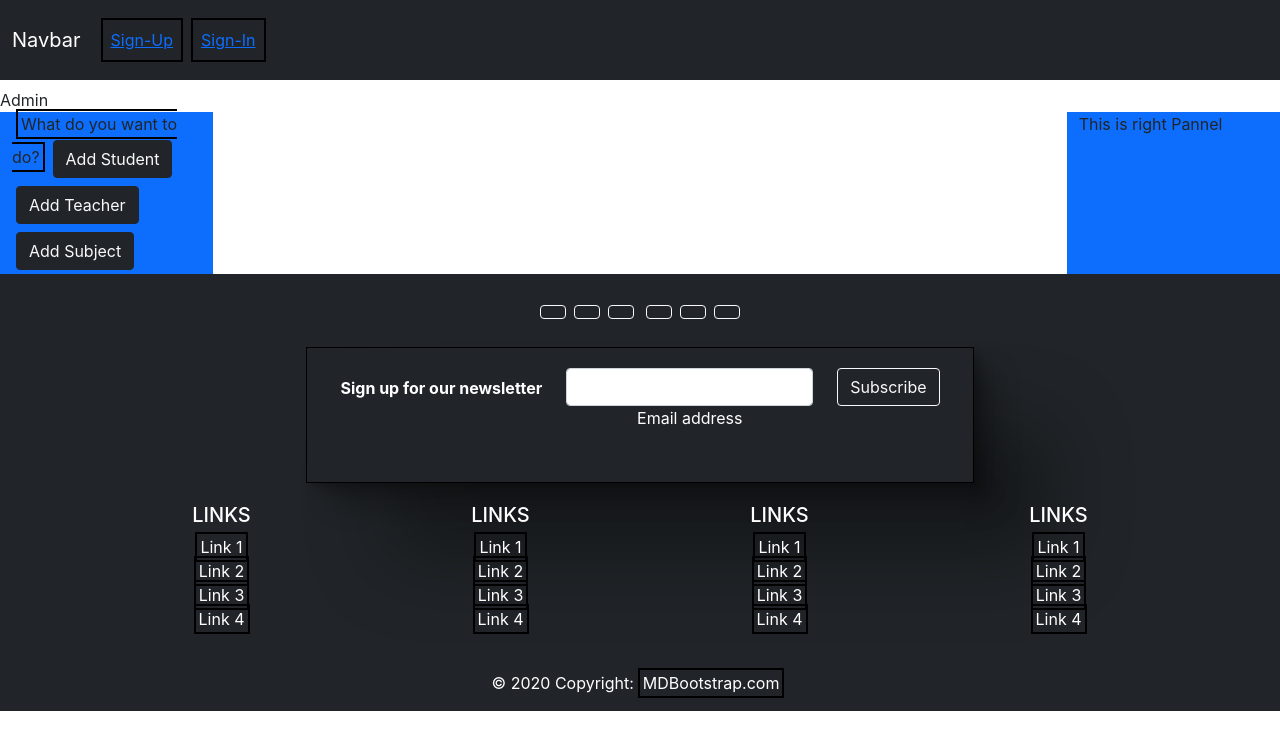
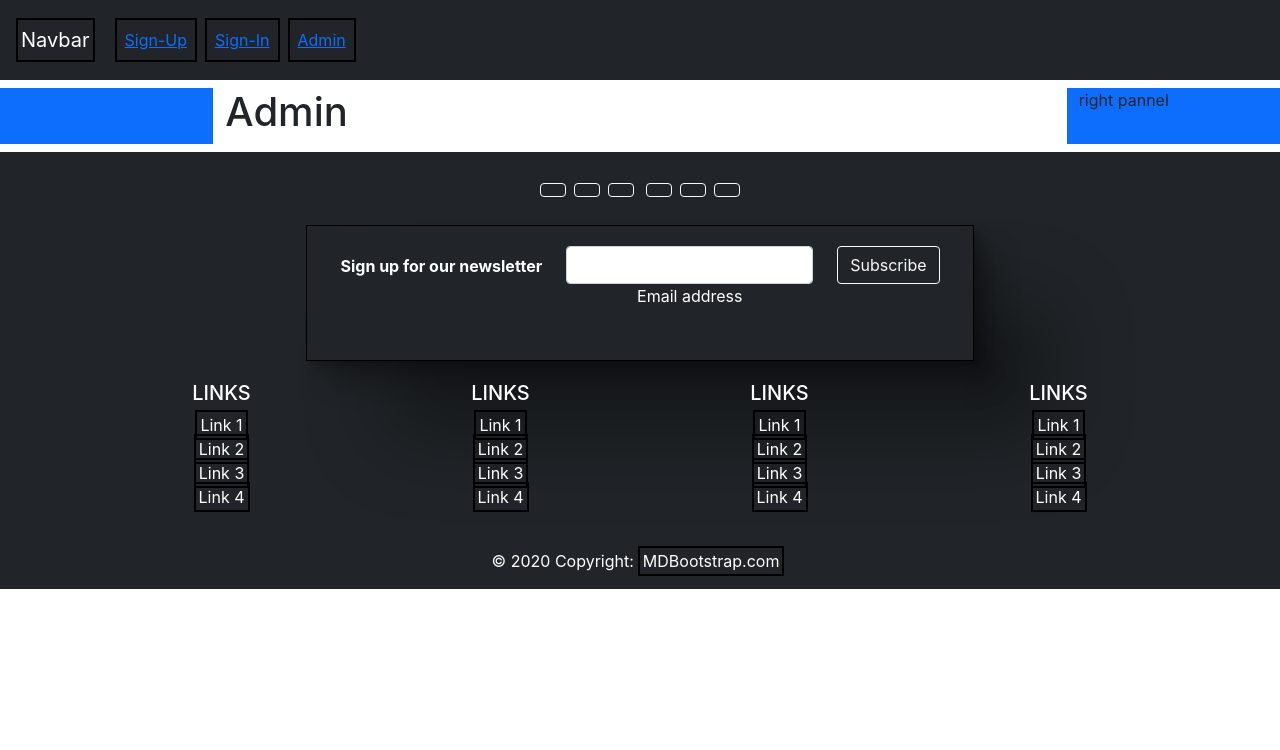
Before and after one commit to saharshg29/Vel-Tech, a React (Create React App) app in the folder client/: page /admin in a window 1280 px wide. Shown: the top 750 px of the page. Built offline with nearby package versions, Linux system fonts and the light colour scheme.

Commit message:
ok working position

```diff
--- /dev/null
+++ b/client/src/AllRoutes.jsx
@@ -0,0 +1,24 @@
+import { Route, Routes } from "react-router-dom";
+import SignUp from "./Components/Screen/SignUp/SignUp";
+import SignIn from "./Components/Screen/SignIn/SignIn";
+import Admin from "./Components/Admin/Admin";
+import AddStudent from "./Components/Admin/AddStudent";
+import AddSubject from "./Components/Admin/AddSubject";
+import AddTeacher from "./Components/Admin/AddTeacher";
+
+import React from "react";
+
+export default function AllRoutes() {
+  return (
+    <div>
+      <Routes>
+        <Route exact path="/admin" element={<Admin />}></Route>
+        <Route exact path="/signin" element={<SignIn />}></Route>
+        <Route exact path="/signup" element={<SignUp />}></Route>
+        <Route exact path="/admin/add-student" element={<AddStudent />}></Route>
+        <Route exact path="/admin/add-teacher" element={<AddTeacher />}></Route>
+        <Route exact path="/admin/add-subject" element={<AddSubject />}></Route>
+      </Routes>
+    </div>
+  );
+}
--- a/client/src/App.js
+++ b/client/src/App.js
@@ -1,35 +1,36 @@
 import "./App.css";
 import "bootstrap/dist/css/bootstrap.min.css";
 import Navbar from "./Components/Screen/Nav/Navbar";
-import { Route, Routes } from "react-router-dom";
-import SignUp from "./Components/Screen/SignUp/SignUp";
-import SignIn from "./Components/Screen/SignIn/SignIn";
 import Footer from "./Components/Screen/Footer/Footer";
-import Admin from "./Components/Admin/Admin";
-import AddStudent from "./Components/Admin/AddStudent";
-import AddSubject from "./Components/Admin/AddSubject";
-import AddTeacher from "./Components/Admin/AddTeacher";
-
+import AllRoutes from "./AllRoutes";
+import { useLocation } from "react-router-dom";
 
 function App() {
+  //use This location for conditional rendering in left and right panel
+  let location = useLocation();
+
   return (
+    <>
       <div className="App">
         <div className="sticky-top mb-2">
           <Navbar />
         </div>
 
-      <Routes>
-        <Route exact path="/admin" element={<Admin />}></Route>
-        <Route exact path="/signin" element={<SignIn />}></Route>
-        <Route exact path="/add-student" element={<AddStudent />}></Route>
-        <Route exact path="/add-teacher" element={<AddTeacher />}></Route>
-        <Route exact path="/add-subject" element={<AddSubject />}></Route>
-      </Routes>
-
-
-
+        <div className="container-fluid ">
+          <div className="row">
+            <div className="col-md bg-primary mr-1">
+            </div>
+            <div className="col-md-8">
+              <AllRoutes />
+            </div>
+            <div className="col-md bg-primary ml-1">right pannel</div>
+          </div>
+        </div>
+        <div className="sticky-bottom mt-2">
           <Footer />
         </div>
+      </div>
+    </>
   );
 }
 
--- a/client/src/Components/Admin/Admin.jsx
+++ b/client/src/Components/Admin/Admin.jsx
@@ -1,24 +1,12 @@
 import React from "react";
-import { useNavigate } from "react-router-dom";
-
 
 export default function Admin() {
-  const navigate = useNavigate()
   return (
     <div>
-      Admin
+      <h1>Admin</h1>
       <div className="container-fluid m">
         <div className="row">
-          <div className="col-md bg-primary mr-1">
-            <span>What do you want to do?</span>
-            <span onClick={() => navigate('/add-student')} className="btn btn-dark text-light">Add Student</span>
-            <span onClick={() => navigate('/add-teacher')} className="btn btn-dark text-light">Add Teacher</span>
-            <span onClick={() => navigate('/add-subject')} className="btn btn-dark text-light">Add Subject</span>
-          </div>
-          <div className="col-md-8 ">
-
-          </div>
-          <div className="col-md bg-primary ml-1">This is right Pannel</div>
+          <div className="col-md-8 bg-dark"></div>
         </div>
       </div>
     </div>
--- a/client/src/Components/Screen/Nav/Navbar.jsx
+++ b/client/src/Components/Screen/Nav/Navbar.jsx
@@ -8,9 +8,12 @@ export default function Navbar() {
     <>
       <nav className="navbar navbar-expand-lg navbar-light bg-dark">
         <div className="container-fluid">
-          <a className="navbar-brand text-white" href="#">
+          <span
+            onClick={() => navigate("/")}
+            className="navbar-brand text-white"
+          >
             Navbar
-          </a>
+          </span>
           <button
             className="navbar-toggler"
             type="button"
@@ -25,7 +28,11 @@ export default function Navbar() {
           <div className="collapse navbar-collapse" id="navbarSupportedContent">
             <ul className="navbar-nav me-auto mb-2 mb-lg-0">
               <li className="nav-item">
-                <span className="nav-link text-white" aria-current="page" href="#">
+                <span
+                  className="nav-link text-white"
+                  aria-current="page"
+                  href="#"
+                >
                   <NavLink to="/signup" end>
                     Sign-Up
                   </NavLink>
@@ -38,6 +45,13 @@ export default function Navbar() {
                   </NavLink>
                 </span>
               </li>
+              <li className="nav-item">
+                <span className="nav-link" href="#">
+                  <NavLink to="/admin" end>
+                    Admin
+                  </NavLink>
+                </span>
+              </li>
             </ul>
           </div>
         </div>
```
Lines whose indentation alone changed are shown as unchanged.
